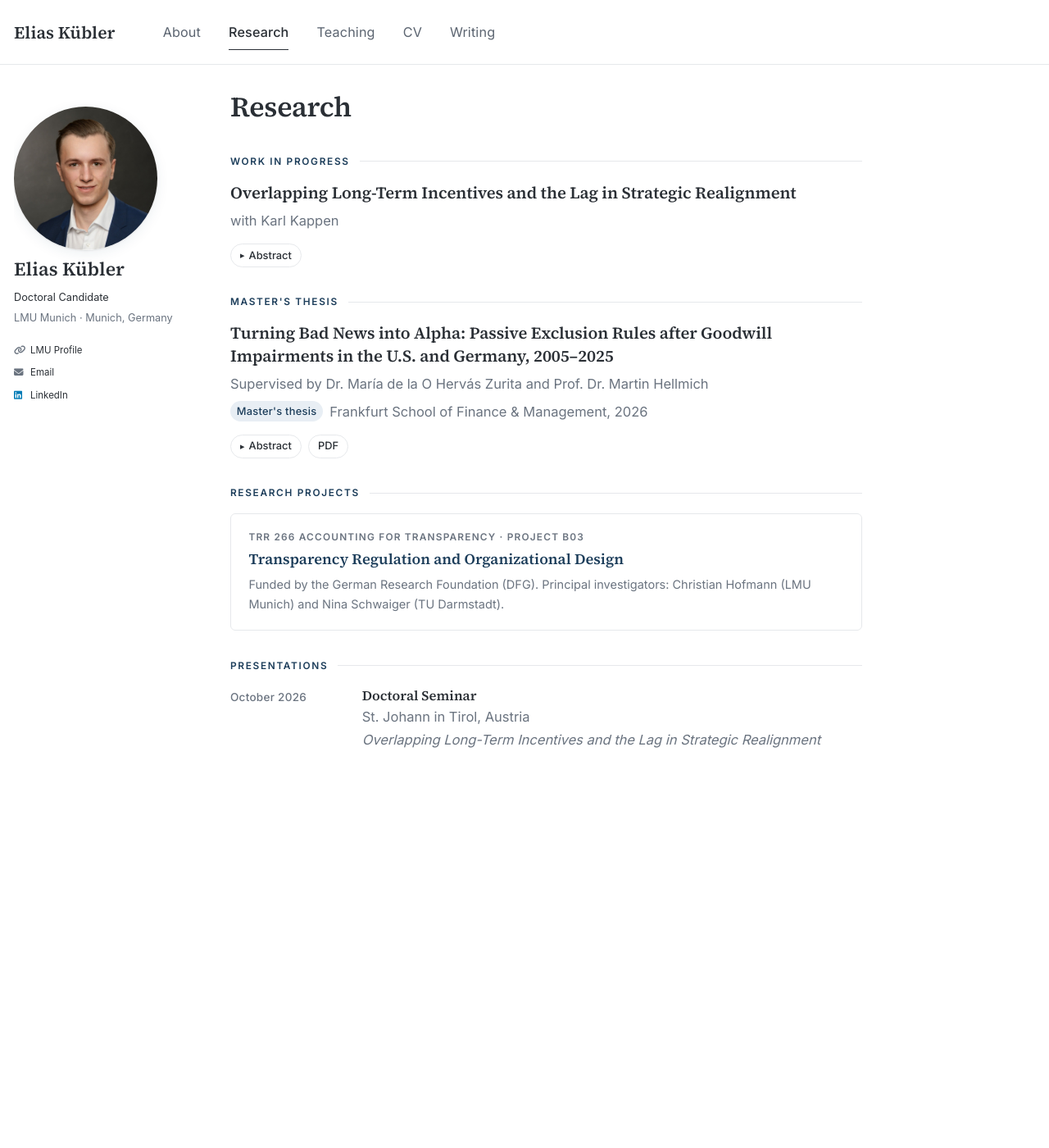
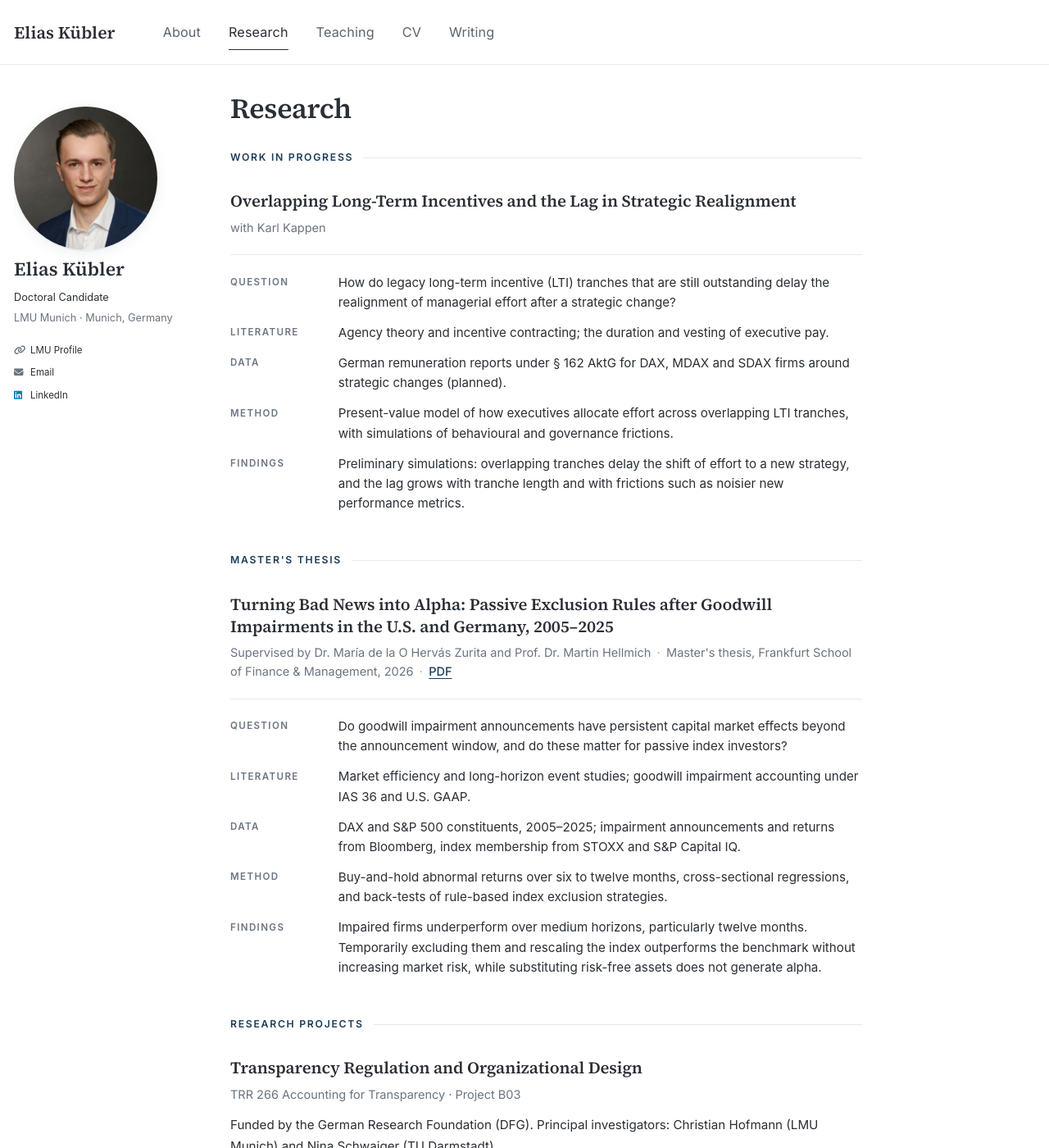
Before and after one commit to a0d4n/elias-academic-site, a Jekyll site: the page built from _pages/research.html, in a window 1280 px wide and 1400 px high. Shown: the whole window at 82% size. Built offline with Jekyll 4.4.1, drawn with Linux system fonts in a browser that asks for light colours; a script bundle is joined from its source files by our own code; a style sheet for code colours, icons or effects is not loaded.

Commit message:
Structured research summaries, consistent spacing, cache-busting
- Papers show Question / Literature / Data / Method / Findings in a
  two-column summary instead of abstract buttons; links inline in byline
- Project shown as a plain entry; one spacing scale across all pages
- Nav items keep the same weight in every state (no layout shift)
- Version stamp on main.css / main.min.js so browsers never mix
  an old stylesheet with new pages

Co-Authored-By: Claude Opus 5.5 <noreply@anthropic.com>
Claude-Session: https://claude.ai/code/session_0113PgPaG2wmMCkbVHhics4v

```diff
--- a/_data/research.yml
+++ b/_data/research.yml
@@ -2,48 +2,60 @@
 # RESEARCH — shown on the Research page
 # ==========================================
 # Each section is a list. A section that is empty ( [] ) is hidden.
-# To add an entry, replace [] with entries like the commented example.
 #
-# Fields (only "title" is required):
-#   title:     paper title
-#   coauthors: "with Jane Doe and John Smith"
-#   status:    short tag, e.g. "Revise & resubmit", "Master's thesis"
-#   venue:     journal, institution or series, e.g. "Journal of Finance"
-#   year:      2027
-#   abstract:  shown in a collapsible "Abstract" box
-#   links:     list of label/url pairs. A file you upload to /files/ is
-#              linked as /files/name.pdf; other links are full URLs.
+# Paper fields (only "title" is required):
+#   title:      paper title
+#   coauthors:  e.g. "with Jane Doe" (or "Supervised by …" for a thesis)
+#   status:     e.g. "Revise & resubmit", "Master's thesis"
+#   venue:      journal, institution or series
+#   year:       2027
+#   question:   research question, one sentence
+#   literature: literature it builds on, one sentence
+#   data:       data used, one sentence
+#   method:     methodology, one sentence
+#   findings:   main findings, one or two sentences
+#   links:      list of label/url pairs. Files uploaded to /files/ are
+#               linked as /files/name.pdf; other links are full URLs.
 #
 # Example (remove the # signs to use it):
 # working_papers:
 #   - title: "Paper title"
 #     coauthors: "with First Coauthor"
-#     status: "Working paper"
-#     year: 2027
-#     abstract: >
-#       One-paragraph abstract.
+#     question: "…"
+#     data: "…"
+#     method: "…"
+#     findings: "…"
 #     links:
-#       - label: "PDF"
-#         url: "/files/paper-name.pdf"
 #       - label: "SSRN"
 #         url: "https://papers.ssrn.com/..."
+
+publications: []
 
 working_papers: []
 
 work_in_progress:
   - title: "Overlapping Long-Term Incentives and the Lag in Strategic Realignment"
     coauthors: "with Karl Kappen"
-    abstract: >
-      Executives typically receive a new multi-year long-term incentive (LTI)
-      tranche every year, so several tranches with different performance
-      criteria are outstanding at the same time. Because existing tranches are
-      not rewritten after a strategic change, legacy tranches continue to reward
-      the old objectives. We model how these outstanding tranches delay the
-      realignment of managerial effort towards a new strategy, a Strategic
-      Incentive Lag, and plan to test the predictions using § 162 AktG
-      remuneration reports of DAX, MDAX and SDAX firms.
+    question: "How do legacy long-term incentive (LTI) tranches that are still outstanding delay the realignment of managerial effort after a strategic change?"
+    literature: "Agency theory and incentive contracting; the duration and vesting of executive pay."
+    data: "German remuneration reports under § 162 AktG for DAX, MDAX and SDAX firms around strategic changes (planned)."
+    method: "Present-value model of how executives allocate effort across overlapping LTI tranches, with simulations of behavioural and governance frictions."
+    findings: "Preliminary simulations: overlapping tranches delay the shift of effort to a new strategy, and the lag grows with tranche length and with frictions such as noisier new performance metrics."
 
-publications: []
+theses:
+  - title: "Turning Bad News into Alpha: Passive Exclusion Rules after Goodwill Impairments in the U.S. and Germany, 2005–2025"
+    coauthors: "Supervised by Dr. María de la O Hervás Zurita and Prof. Dr. Martin Hellmich"
+    status: "Master's thesis"
+    venue: "Frankfurt School of Finance & Management"
+    year: 2026
+    question: "Do goodwill impairment announcements have persistent capital market effects beyond the announcement window, and do these matter for passive index investors?"
+    literature: "Market efficiency and long-horizon event studies; goodwill impairment accounting under IAS 36 and U.S. GAAP."
+    data: "DAX and S&P 500 constituents, 2005–2025; impairment announcements and returns from Bloomberg, index membership from STOXX and S&P Capital IQ."
+    method: "Buy-and-hold abnormal returns over six to twelve months, cross-sectional regressions, and back-tests of rule-based index exclusion strategies."
+    findings: "Impaired firms underperform over medium horizons, particularly twelve months. Temporarily excluding them and rescaling the index outperforms the benchmark without increasing market risk, while substituting risk-free assets does not generate alpha."
+    links:
+      - label: "PDF"
+        url: "/files/Elias_Kuebler_MSc_Thesis.pdf"
 
 # Research projects (e.g. funded projects Elias works on).
 # Fields: title, label (small caption above the title), description, url (optional)
@@ -53,37 +65,8 @@ projects:
     description: "Funded by the German Research Foundation (DFG). Principal investigators: Christian Hofmann (LMU Munich) and Nina Schwaiger (TU Darmstadt)."
     url: "https://www.accounting-for-transparency.de/projects/transparency-regulation-and-organizational-design/"
 
-# Theses (same fields as papers)
-theses:
-  - title: "Turning Bad News into Alpha: Passive Exclusion Rules after Goodwill Impairments in the U.S. and Germany, 2005–2025"
-    coauthors: "Supervised by Dr. María de la O Hervás Zurita and Prof. Dr. Martin Hellmich"
-    status: "Master's thesis"
-    venue: "Frankfurt School of Finance & Management"
-    year: 2026
-    abstract: >
-      This thesis examines whether goodwill impairment announcements have
-      persistent capital market implications beyond short-term announcement
-      effects and whether such effects matter for passive index investors. Using
-      data on DAX and S&P 500 constituents from 2005 to 2025, the study documents
-      that firms announcing goodwill impairments exhibit negative abnormal
-      performance over medium-term horizons, particularly over twelve months,
-      even after excluding the immediate announcement window. Building on this
-      evidence, the thesis evaluates simple, rule-based passive exclusion
-      strategies. Temporarily removing goodwill-impaired firms from
-      index-tracking portfolios and proportionally rescaling remaining
-      constituents leads to systematic outperformance relative to the original
-      benchmarks, without increasing market risk. In contrast, substituting
-      impaired firms with risk-free assets improves risk characteristics but
-      does not generate positive alpha. Overall, the results indicate that
-      goodwill impairments represent a persistent source of return drag in
-      passive indices and that transparent exclusion rules can mitigate this
-      effect while preserving the passive nature of index investing.
-    links:
-      - label: "PDF"
-        url: "/files/Elias_Kuebler_MSc_Thesis.pdf"
-
 # Conference and seminar presentations.
-# Fields: title (optional), event, location, date (e.g. "June 2027"), url (optional)
+# Fields: title (optional), event, location, date (e.g. "October 2026"), url (optional)
 presentations:
   - title: "Overlapping Long-Term Incentives and the Lag in Strategic Realignment"
     event: "Doctoral Seminar"
--- a/_includes/head.html
+++ b/_includes/head.html
@@ -12,4 +12,4 @@
 </script>
 
 <!-- For all browsers -->
-<link rel="stylesheet" href="{{ base_path }}/assets/css/main.css">
+<link rel="stylesheet" href="{{ base_path }}/assets/css/main.css?v={{ site.time | date: "%s" }}">
--- a/_includes/research-entry.html
+++ b/_includes/research-entry.html
@@ -1,15 +1,14 @@
-{% include base_path %}{% assign e = include.entry %}{% capture pid %}{{ include.section }}-{{ include.index }}{% endcapture %}
+{% include base_path %}{% assign e = include.entry %}
 <article class="paper">
   <h3 class="paper__title">{{ e.title }}</h3>
-  {% if e.coauthors %}<p class="paper__authors">{{ e.coauthors }}</p>{% endif %}
-  {% if e.status or e.venue or e.year %}
-  <p class="paper__meta">{% if e.status %}<span class="tag">{{ e.status }}</span>{% endif %}{% if e.venue or e.year %}<span>{{ e.venue }}{% if e.venue and e.year %}, {% endif %}{{ e.year }}</span>{% endif %}</p>
+  <p class="paper__byline">{% if e.coauthors %}<span>{{ e.coauthors }}</span>{% endif %}{% if e.status or e.venue or e.year %}{% if e.coauthors %}<span class="paper__sep" aria-hidden="true">·</span>{% endif %}<span>{% if e.status %}{{ e.status }}{% if e.venue or e.year %}, {% endif %}{% endif %}{{ e.venue }}{% if e.venue and e.year %}, {% endif %}{{ e.year }}</span>{% endif %}{% for l in e.links %}{% if l.url contains "://" %}{% assign href = l.url %}{% else %}{% assign href = l.url | prepend: base_path %}{% endif %}<span class="paper__sep" aria-hidden="true">·</span><a class="paper__link" href="{{ href }}">{{ l.label }}</a>{% endfor %}</p>
+  {% if e.question or e.literature or e.data or e.method or e.findings %}
+  <dl class="paper__summary">
+    {% if e.question %}<dt>Question</dt><dd>{{ e.question }}</dd>{% endif %}
+    {% if e.literature %}<dt>Literature</dt><dd>{{ e.literature }}</dd>{% endif %}
+    {% if e.data %}<dt>Data</dt><dd>{{ e.data }}</dd>{% endif %}
+    {% if e.method %}<dt>Method</dt><dd>{{ e.method }}</dd>{% endif %}
+    {% if e.findings %}<dt>Findings</dt><dd>{{ e.findings }}</dd>{% endif %}
+  </dl>
   {% endif %}
-  {% if e.abstract or e.links %}
-  <div class="paper__actions">
-    {% if e.abstract %}<button type="button" class="pill js-abstract" aria-expanded="false" aria-controls="abstract-{{ pid }}"><span class="pill__icon" aria-hidden="true">&#9656;</span>Abstract</button>{% endif %}
-    {% for l in e.links %}{% if l.url contains "://" %}{% assign href = l.url %}{% else %}{% assign href = l.url | prepend: base_path %}{% endif %}<a class="pill" href="{{ href }}">{{ l.label }}</a>{% endfor %}
-  </div>
-  {% endif %}
-  {% if e.abstract %}<div class="paper__abstract" id="abstract-{{ pid }}" hidden>{{ e.abstract | markdownify }}</div>{% endif %}
 </article>
--- a/_includes/scripts.html
+++ b/_includes/scripts.html
@@ -1,4 +1,4 @@
-<script type="module" src="{{ base_path }}/assets/js/main.min.js"></script>
+<script type="module" src="{{ base_path }}/assets/js/main.min.js?v={{ site.time | date: "%s" }}"></script>
 
 {% include analytics.html %}
 
--- a/_pages/research.html
+++ b/_pages/research.html
@@ -11,28 +11,28 @@ permalink: /research/
 {% if r.publications.size > 0 %}
 <section>
 <h2 class="section-label">Publications</h2>
-{% for e in r.publications %}{% include research-entry.html entry=e section="pub" index=forloop.index %}{% endfor %}
+{% for e in r.publications %}{% include research-entry.html entry=e %}{% endfor %}
 </section>
 {% endif %}
 
 {% if r.working_papers.size > 0 %}
 <section>
 <h2 class="section-label">Working Papers</h2>
-{% for e in r.working_papers %}{% include research-entry.html entry=e section="wp" index=forloop.index %}{% endfor %}
+{% for e in r.working_papers %}{% include research-entry.html entry=e %}{% endfor %}
 </section>
 {% endif %}
 
 {% if r.work_in_progress.size > 0 %}
 <section>
 <h2 class="section-label">Work in Progress</h2>
-{% for e in r.work_in_progress %}{% include research-entry.html entry=e section="wip" index=forloop.index %}{% endfor %}
+{% for e in r.work_in_progress %}{% include research-entry.html entry=e %}{% endfor %}
 </section>
 {% endif %}
 
 {% if r.theses.size > 0 %}
 <section>
 <h2 class="section-label">Master's Thesis</h2>
-{% for e in r.theses %}{% include research-entry.html entry=e section="thesis" index=forloop.index %}{% endfor %}
+{% for e in r.theses %}{% include research-entry.html entry=e %}{% endfor %}
 </section>
 {% endif %}
 
@@ -40,11 +40,11 @@ permalink: /research/
 <section>
 <h2 class="section-label">Research Projects</h2>
 {% for p in r.projects %}
-<div class="project">
-  {% if p.label %}<p class="project__label">{{ p.label }}</p>{% endif %}
-  <h3 class="project__title">{% if p.url %}<a href="{{ p.url }}">{{ p.title }}</a>{% else %}{{ p.title }}{% endif %}</h3>
-  {% if p.description %}<p class="project__text">{{ p.description }}</p>{% endif %}
-</div>
+<article class="paper paper--project">
+  <h3 class="paper__title">{% if p.url %}<a href="{{ p.url }}">{{ p.title }}</a>{% else %}{{ p.title }}{% endif %}</h3>
+  {% if p.label %}<p class="paper__byline">{{ p.label }}</p>{% endif %}
+  {% if p.description %}<p class="paper__text">{{ p.description }}</p>{% endif %}
+</article>
 {% endfor %}
 </section>
 {% endif %}
@@ -70,14 +70,3 @@ permalink: /research/
 {% if total == 0 %}
 <p class="muted">Working papers, publications and conference presentations will be listed here.</p>
 {% endif %}
-
-<script>
-  document.querySelectorAll('.js-abstract').forEach(function (btn) {
-    btn.addEventListener('click', function () {
-      var panel = document.getElementById(btn.getAttribute('aria-controls'));
-      var open = btn.getAttribute('aria-expanded') === 'true';
-      btn.setAttribute('aria-expanded', String(!open));
-      panel.hidden = open;
-    });
-  });
-</script>
--- a/_sass/layout/_site.scss
+++ b/_sass/layout/_site.scss
@@ -1,11 +1,18 @@
 /* ==========================================================================
    Site design: understated academic look
    Serif (Source Serif 4) for names and titles, Inter for text,
-   deep navy accent, generous white space.
+   deep navy accent, one consistent spacing scale.
    ========================================================================== */
 
 $site-serif: "Source Serif 4", Georgia, "Times New Roman", serif;
 $site-sans: "Inter", -apple-system, "Segoe UI", "Helvetica Neue", Arial, sans-serif;
+
+/* Spacing scale (rem): every vertical gap on the site uses one of these */
+$sp-1: 0.375rem;
+$sp-2: 0.75rem;
+$sp-3: 1.25rem;
+$sp-4: 2rem;
+$sp-5: 3rem;
 
 :root {
   --global-base-color: #1c3d5a;
@@ -17,8 +24,6 @@ $site-sans: "Inter", -apple-system, "Segoe UI", "Helvetica Neue", Arial, sans-se
   --global-masthead-link-color-hover: #1c3d5a;
   --global-border-color: #e6e8eb;
   --site-muted: #6b7480;
-  --site-faint: #f6f7f9;
-  --site-accent-soft: #e8eef4;
 }
 
 html {
@@ -59,6 +64,11 @@ a {
   letter-spacing: 0.01em;
 }
 
+/* Same weight in every state so the bar never shifts between pages */
+.masthead__menu-item a {
+  font-weight: 400 !important;
+}
+
 .masthead__menu-item--lg {
   padding-right: 1.5em;
 }
@@ -67,7 +77,7 @@ a {
   white-space: nowrap;
   font-family: $site-serif;
   font-size: 1.3em;
-  font-weight: 600;
+  font-weight: 600 !important;
   color: var(--global-text-color) !important;
   letter-spacing: 0;
 }
@@ -80,14 +90,12 @@ a {
 .masthead__menu-item.selected a,
 .masthead__menu-item.selected a:hover {
   color: var(--global-text-color);
-  font-weight: 500;
   border-bottom: 1px solid var(--global-text-color);
 }
 
 .masthead__menu-item--lg.selected a,
 .masthead__menu-item--lg.selected a:hover {
   border-bottom: 0;
-  font-weight: 600;
 }
 
 /* ---------- Sidebar ---------- */
@@ -145,11 +153,12 @@ a {
 /* ---------- Page body ---------- */
 
 .page__title {
+  margin: 0 0 $sp-4;
   font-family: $site-serif;
   font-weight: 600;
   font-size: 2em;
+  line-height: 1.15;
   letter-spacing: -0.01em;
-  margin-bottom: 1.25em;
 }
 
 .page__content {
@@ -157,26 +166,38 @@ a {
   font-size: 0.97em;
 
   p, li { color: var(--global-text-color); }
+
+  > p,
+  section > p {
+    margin: 0 0 $sp-3;
+  }
+
+  section {
+    margin-top: $sp-5;
+
+    &:first-child { margin-top: 0; }
+  }
 }
 
-.page__lead-note {
-  margin-bottom: 2.5em;
+.page__content .page__lead-note {
+  margin-bottom: $sp-4;
   color: var(--site-muted);
   font-size: 0.95em;
 }
 
-/* Section label: small caps-style heading with a hairline */
+/* Section label: small capitals with a single hairline */
 .page__content .section-label,
 .section-label {
   display: flex;
   align-items: center;
   gap: 1em;
-  margin: 3em 0 1.5em;
+  margin: 0 0 $sp-4;
   padding: 0;
   border: 0;
   font-family: $site-sans;
-  font-size: 0.72em;
+  font-size: 0.72rem;
   font-weight: 600;
+  line-height: 1;
   letter-spacing: 0.14em;
   text-transform: uppercase;
   color: var(--global-base-color);
@@ -189,142 +210,85 @@ a {
   }
 }
 
-.page__content > .section-label:first-child,
-.page__content > section:first-child .section-label {
-  margin-top: 0;
-}
-
-/* ---------- Papers ---------- */
+/* ---------- Papers and projects ---------- */
 
 .paper {
-  margin-bottom: 2.25em;
+  margin: 0 0 $sp-5;
 
   &:last-child { margin-bottom: 0; }
 }
 
-.paper__title {
-  margin: 0 0 0.3em;
+.page__content .paper__title {
+  margin: 0 0 $sp-1;
   font-family: $site-serif;
   font-size: 1.22em;
   font-weight: 600;
   line-height: 1.35;
   letter-spacing: -0.005em;
   color: var(--global-text-color);
+
+  a { color: inherit; text-decoration: none; }
+  a:hover { color: var(--global-base-color); text-decoration: underline; }
 }
 
-.paper__authors,
-.paper__meta {
-  margin: 0 !important;
-  font-size: 0.9em;
-  color: var(--site-muted) !important;
+.page__content .paper__byline {
+  margin: 0 0 $sp-3;
+  font-size: 0.88em;
+  line-height: 1.6;
+  color: var(--site-muted);
 }
 
-.paper__meta {
-  margin-top: 0.35em !important;
-  display: flex;
-  flex-wrap: wrap;
-  align-items: center;
-  gap: 0.5em;
+.paper__sep {
+  margin: 0 0.5em;
+  opacity: 0.6;
 }
 
-.tag {
-  display: inline-block;
-  padding: 0.15em 0.6em;
-  border-radius: 999px;
-  background: var(--site-accent-soft);
-  color: var(--global-base-color);
-  font-size: 0.78em;
+.paper__link {
   font-weight: 500;
-  letter-spacing: 0.02em;
 }
 
-.paper__actions {
-  display: flex;
-  flex-wrap: wrap;
-  gap: 0.5em;
-  margin-top: 0.85em;
+.page__content .paper__text {
+  margin: 0;
+  font-size: 0.92em;
+  color: var(--global-text-color);
 }
 
-.pill {
-  display: inline-flex;
-  align-items: center;
-  gap: 0.4em;
-  padding: 0.3em 0.85em;
-  border: 1px solid var(--global-border-color);
-  border-radius: 999px;
-  background: #fff;
-  color: var(--global-text-color) !important;
-  font-family: $site-sans;
-  font-size: 0.78em;
-  font-weight: 500;
-  line-height: 1.5;
-  text-decoration: none !important;
-  cursor: pointer;
-  transition: border-color 0.15s ease, color 0.15s ease, background 0.15s ease;
+.page__content .paper--project .paper__byline {
+  margin-bottom: $sp-2;
+}
 
-  &:hover {
-    border-color: var(--global-base-color);
-    color: var(--global-base-color) !important;
+/* Structured summary: label column + text column */
+.paper__summary {
+  display: grid;
+  grid-template-columns: 6.5rem 1fr;
+  column-gap: $sp-3;
+  row-gap: $sp-2;
+  margin: 0;
+  padding: $sp-3 0 0;
+  border-top: 1px solid var(--global-border-color);
+
+  dt {
+    margin: 0;
+    padding-top: 0.2em;
+    font-size: 0.68rem;
+    font-weight: 600;
+    letter-spacing: 0.12em;
+    text-transform: uppercase;
+    color: var(--site-muted);
   }
 
-  .pill__icon {
-    font-size: 0.85em;
-    transition: transform 0.2s ease;
+  dd {
+    margin: 0;
+    font-size: 0.92em;
+    line-height: 1.6;
   }
 
-  &[aria-expanded="true"] {
-    background: var(--global-base-color);
-    border-color: var(--global-base-color);
-    color: #fff !important;
+  @media (max-width: 600px) {
+    grid-template-columns: 1fr;
+    row-gap: 0;
 
-    .pill__icon { transform: rotate(90deg); }
-  }
-}
-
-.paper__abstract {
-  margin-top: 0.9em;
-  padding: 0.9em 1.1em;
-  border-left: 2px solid var(--global-base-color);
-  background: var(--site-faint);
-  font-size: 0.9em;
-  line-height: 1.65;
-
-  p { margin: 0; }
-  p + p { margin-top: 0.75em; }
-}
-
-/* ---------- Projects ---------- */
-
-.project {
-  padding: 1.1em 1.3em;
-  border: 1px solid var(--global-border-color);
-  border-radius: 6px;
-  margin-bottom: 1em;
-
-  .project__label {
-    margin: 0 0 0.35em !important;
-    font-size: 0.72em;
-    font-weight: 600;
-    letter-spacing: 0.1em;
-    text-transform: uppercase;
-    color: var(--site-muted) !important;
-  }
-
-  .project__title {
-    margin: 0 0 0.35em;
-    font-family: $site-serif;
-    font-size: 1.1em;
-    font-weight: 600;
-    line-height: 1.35;
-
-    a { text-decoration: none; }
-    a:hover { text-decoration: underline; }
-  }
-
-  .project__text {
-    margin: 0 !important;
-    font-size: 0.88em;
-    color: var(--site-muted) !important;
+    dt { margin-top: $sp-2; }
+    dt:first-child { margin-top: 0; }
   }
 }
 
@@ -336,34 +300,35 @@ a {
   list-style: none;
 }
 
-.dated-list__item {
+.page__content .dated-list__item {
   display: grid;
-  grid-template-columns: 8.5em 1fr;
-  gap: 1.25em;
-  padding: 0.9em 0;
+  grid-template-columns: 6.5rem 1fr;
+  column-gap: $sp-3;
+  margin: 0;
+  padding: $sp-3 0;
   border-top: 1px solid var(--global-border-color);
 
   &:first-child { border-top: 0; padding-top: 0; }
+  &:last-child { padding-bottom: 0; }
 
   @media (max-width: 600px) {
     grid-template-columns: 1fr;
-    gap: 0.15em;
+    row-gap: 0.15em;
   }
 }
 
 .dated-list__date {
-  font-size: 0.82em;
-  font-weight: 500;
-  letter-spacing: 0.02em;
+  padding-top: 0.25em;
+  font-size: 0.68rem;
+  font-weight: 600;
+  letter-spacing: 0.12em;
+  text-transform: uppercase;
   color: var(--site-muted);
-  padding-top: 0.2em;
 }
 
-.dated-list__main {
-  p { margin: 0 !important; }
-}
+.page__content .dated-list__main p { margin: 0; }
 
-.dated-list__title {
+.page__content .dated-list__title {
   font-family: $site-serif;
   font-size: 1.08em;
   font-weight: 600;
@@ -371,17 +336,17 @@ a {
   color: var(--global-text-color);
 }
 
-.dated-list__note {
-  margin-top: 0.2em !important;
+.page__content .dated-list__sub {
+  margin-top: 0.15em;
+  font-size: 0.88em;
+  color: var(--site-muted);
+}
+
+.page__content .dated-list__note {
+  margin-top: 0.15em;
   font-size: 0.85em;
   font-style: italic;
-  color: var(--site-muted) !important;
-}
-
-.dated-list__sub {
-  margin-top: 0.15em !important;
-  font-size: 0.88em;
-  color: var(--site-muted) !important;
+  color: var(--site-muted);
 }
 
 /* ---------- CV ---------- */
@@ -402,4 +367,4 @@ a {
   &:hover { background: var(--global-link-color-hover); }
 }
 
-.muted { color: var(--site-muted) !important; }
+.page__content .muted { color: var(--site-muted); }
```
